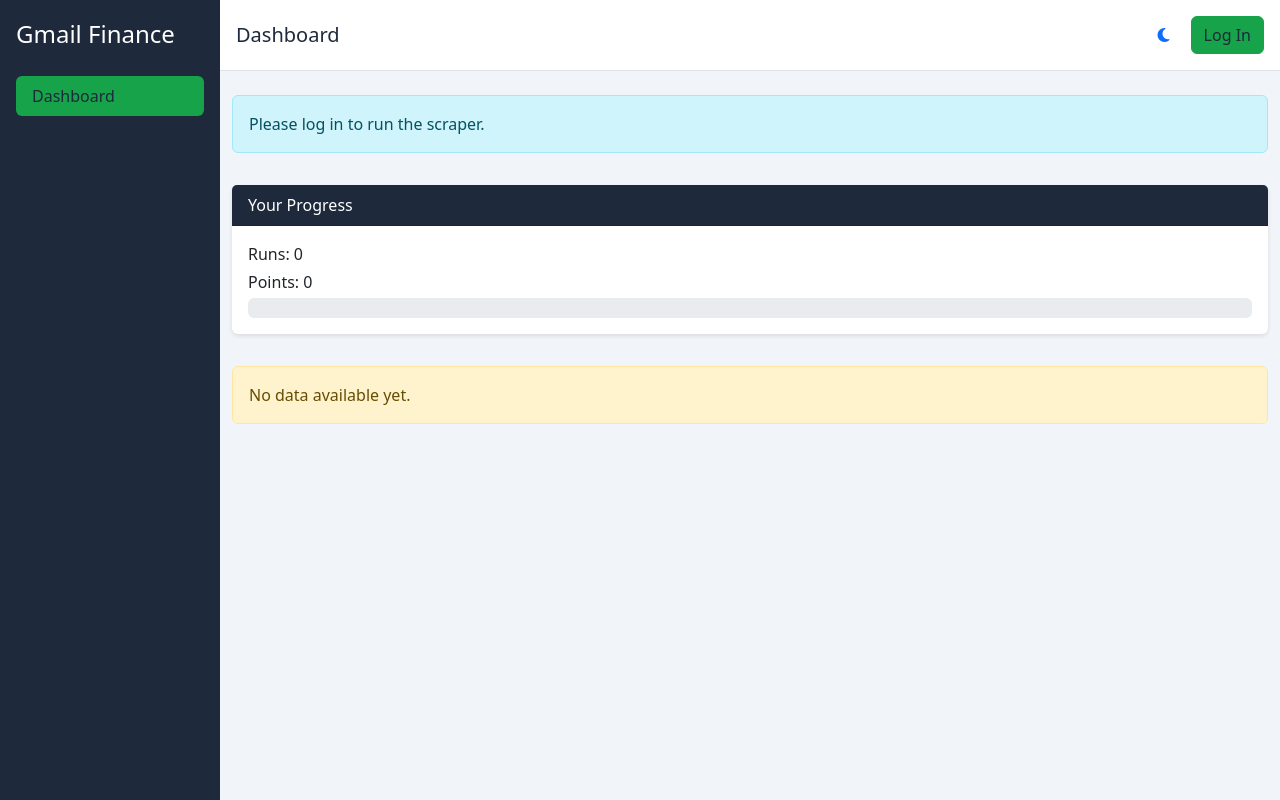
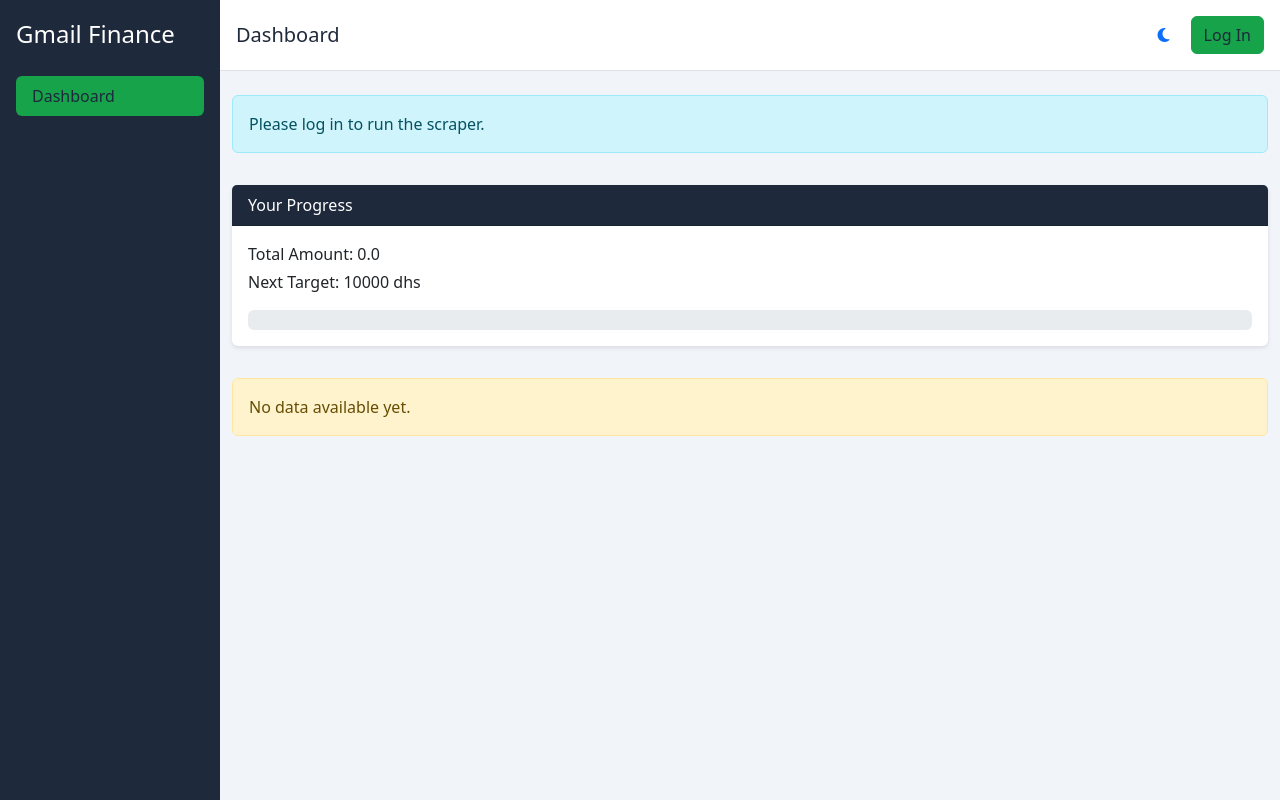
Before and after one commit to MohamedMBG/Gmail_Finance_Scraper, a Django app: page / in a window 1280 px wide. Run offline with Django 4.2, Linux system fonts and the light colour scheme.

Commit message:
Track savings stages by amount

```diff
--- a/gmail_ui/scraper/templates/scraper/home.html
+++ b/gmail_ui/scraper/templates/scraper/home.html
@@ -200,10 +200,12 @@
                 <div class="card mb-4">
                     <div class="card-header">Your Progress</div>
                     <div class="card-body">
-                        <p class="mb-1">Runs: {{ run_count }}</p>
-                        <p class="mb-1">Points: {{ points }}</p>
+                        <p class="mb-1">Total Amount: {{ total_amount }}</p>
                         {% if badge %}
-                        <p class="mb-3">Badge: {{ badge }}</p>
+                        <p class="mb-1">Badge: {{ badge }}</p>
+                        {% endif %}
+                        {% if next_target %}
+                        <p class="mb-3">Next Target: {{ next_target }} dhs</p>
                         {% endif %}
                         <div class="progress" style="height: 20px;">
                             <div class="progress-bar" role="progressbar" style="width: {{ progress }}%;" aria-valuenow="{{ progress }}" aria-valuemin="0" aria-valuemax="100"></div>
--- a/gmail_ui/scraper/views.py
+++ b/gmail_ui/scraper/views.py
@@ -45,7 +45,7 @@ def is_connected() -> bool:
 def home(request):
     """Display results and allow the user to run the scraper."""
     connected = is_connected()
-    run_count = request.session.get("run_count", 0)
+    total_amount = request.session.get("total_amount", 0.0)
     context = {"connected": connected}
     if request.method == "POST":
         if not connected:
@@ -103,19 +103,26 @@ def home(request):
                             "values": services["amount_value"].tolist(),
                         }
                     )
-                run_count += 1
-                request.session["run_count"] = run_count
+                    total_amount += df["amount_value"].sum()
+                    request.session["total_amount"] = total_amount
             except Exception as exc:
                 context["error"] = str(exc)
-    context["run_count"] = run_count
-    context["points"] = run_count * 10
-    if run_count >= 10:
-        context["badge"] = "Scraper Master"
-    elif run_count >= 5:
-        context["badge"] = "Scraper Apprentice"
-    elif run_count >= 1:
-        context["badge"] = "Scraper Novice"
-    context["progress"] = min(run_count, 10) * 10
+    context["total_amount"] = total_amount
+    if total_amount >= 40000:
+        context["badge"] = "Money Master"
+        context["next_target"] = None
+        context["progress"] = 100
+    elif total_amount >= 30000:
+        context["badge"] = "Money Expert"
+        context["next_target"] = 40000
+        context["progress"] = (total_amount - 30000) / 10000 * 100
+    elif total_amount >= 10000:
+        context["badge"] = "Money Novice"
+        context["next_target"] = 30000
+        context["progress"] = (total_amount - 10000) / 20000 * 100
+    else:
+        context["next_target"] = 10000
+        context["progress"] = total_amount / 10000 * 100
     return render(request, "scraper/home.html", context)
 
 
```
